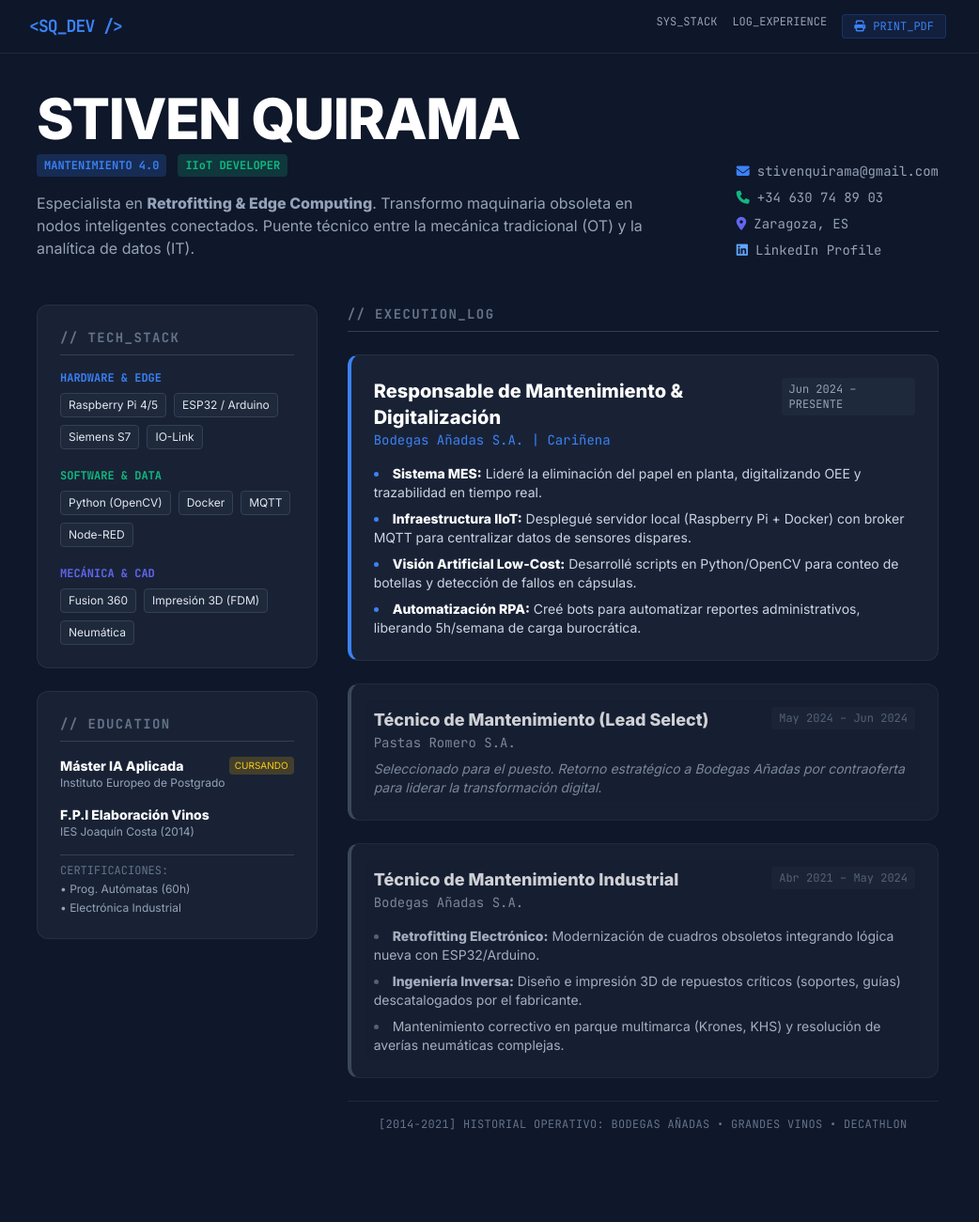
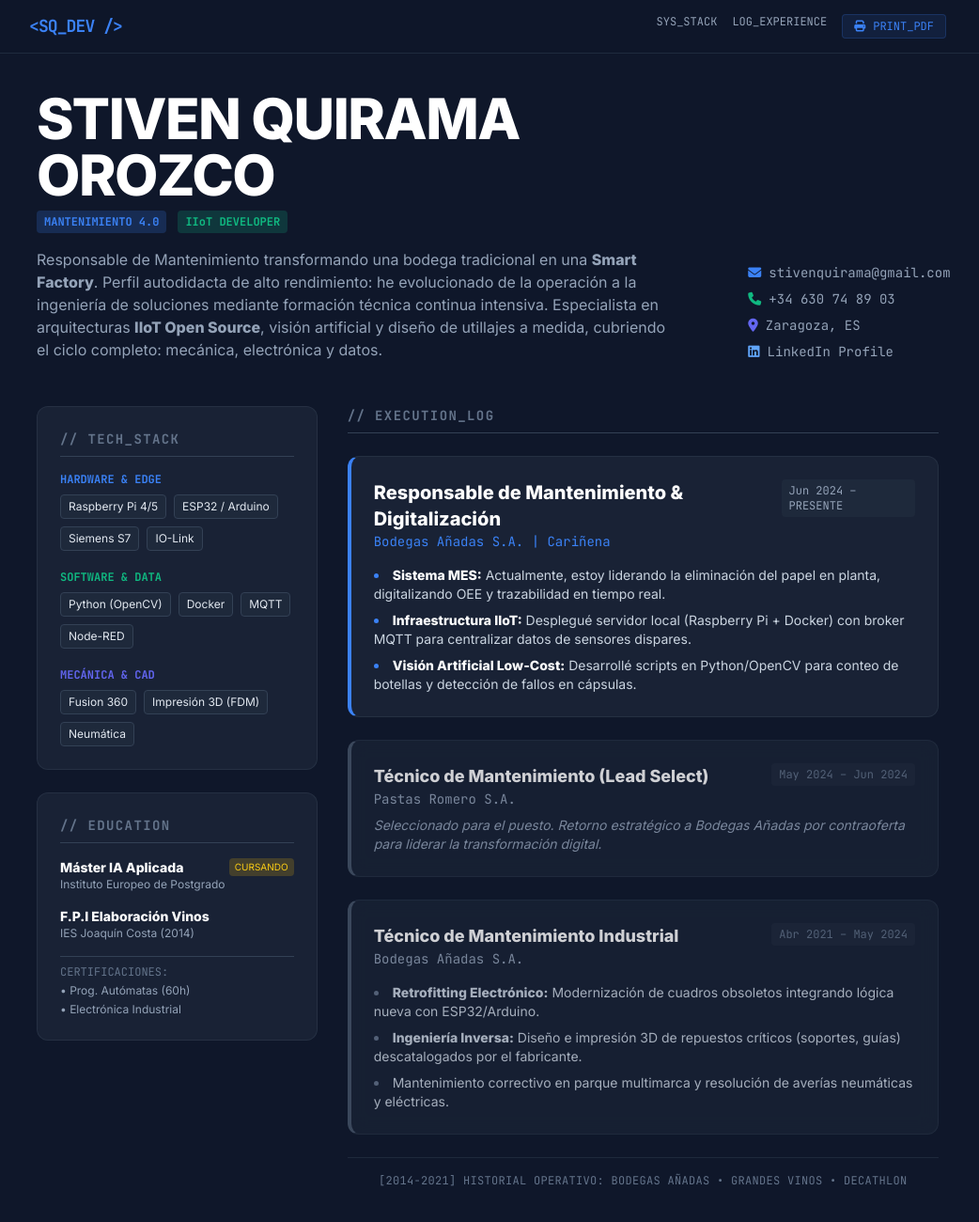
Before and after one commit to squirama/tu-usuario.github.io, a plain HTML site: page index.html in a window 1280 px wide. Shown: the whole page at 94% size, without its empty margins (121-1163 px from the left). Before the commit the page ends 1252 px from the top, so only its background shows below. Drawn offline with nearby package versions, Linux system fonts and the light colour scheme.

Commit message:
Update index.html

```diff
--- a/index.html
+++ b/index.html
@@ -75,14 +75,14 @@
             <div class="flex flex-col md:flex-row justify-between items-start md:items-end gap-6">
                 <div>
                     <h1 class="text-4xl md:text-6xl font-black tracking-tight text-white mb-2 print:text-black">
-                        STIVEN QUIRAMA
+                        STIVEN QUIRAMA OROZCO
                     </h1>
                     <div class="flex items-center gap-3 mb-4">
                         <span class="px-2 py-1 bg-tech-blue/20 text-tech-blue text-xs font-mono font-bold rounded print:bg-gray-200 print:text-black">MANTENIMIENTO 4.0</span>
                         <span class="px-2 py-1 bg-tech-green/20 text-tech-green text-xs font-mono font-bold rounded print:bg-gray-200 print:text-black">IIoT DEVELOPER</span>
                     </div>
                     <p class="text-slate-400 max-w-2xl text-sm md:text-base leading-relaxed print:text-gray-700">
-                        Especialista en <strong>Retrofitting & Edge Computing</strong>. Transformo maquinaria obsoleta en nodos inteligentes conectados. Puente técnico entre la mecánica tradicional (OT) y la analítica de datos (IT).
+                        Responsable de Mantenimiento transformando una bodega tradicional en una <strong>Smart Factory</strong>. Perfil autodidacta de alto rendimiento: he evolucionado de la operación a la ingeniería de soluciones mediante formación técnica continua intensiva. Especialista en arquitecturas <strong>IIoT Open Source</strong>, visión artificial y diseño de utillajes a medida, cubriendo el ciclo completo: mecánica, electrónica y datos.
                     </p>
                 </div>
 
@@ -193,10 +193,10 @@
                         <span class="text-xs font-mono text-slate-400 bg-dark-800 px-2 py-1 rounded print:bg-white print:text-black print:border print:border-black">Jun 2024 – PRESENTE</span>
                     </div>
                     <ul class="mt-4 space-y-2 text-sm text-slate-300 list-disc list-inside marker:text-tech-blue print:text-gray-800 print:marker:text-black">
-                        <li><strong class="text-white print:text-black">Sistema MES:</strong> Lideré la eliminación del papel en planta, digitalizando OEE y trazabilidad en tiempo real.</li>
+                        <li><strong class="text-white print:text-black">Sistema MES:</strong> Actualmente, estoy liderando la eliminación del papel en planta, digitalizando OEE y trazabilidad en tiempo real.</li>
                         <li><strong class="text-white print:text-black">Infraestructura IIoT:</strong> Desplegué servidor local (Raspberry Pi + Docker) con broker MQTT para centralizar datos de sensores dispares.</li>
                         <li><strong class="text-white print:text-black">Visión Artificial Low-Cost:</strong> Desarrollé scripts en Python/OpenCV para conteo de botellas y detección de fallos en cápsulas.</li>
-                        <li><strong class="text-white print:text-black">Automatización RPA:</strong> Creé bots para automatizar reportes administrativos, liberando 5h/semana de carga burocrática.</li>
+
                     </ul>
                 </article>
 
@@ -226,7 +226,7 @@
                     <ul class="mt-4 space-y-2 text-sm text-slate-300 list-disc list-inside marker:text-slate-500 print:text-gray-800 print:marker:text-black">
                         <li><strong>Retrofitting Electrónico:</strong> Modernización de cuadros obsoletos integrando lógica nueva con ESP32/Arduino.</li>
                         <li><strong>Ingeniería Inversa:</strong> Diseño e impresión 3D de repuestos críticos (soportes, guías) descatalogados por el fabricante.</li>
-                        <li>Mantenimiento correctivo en parque multimarca (Krones, KHS) y resolución de averías neumáticas complejas.</li>
+                        <li>Mantenimiento correctivo en parque multimarca y resolución de averías neumáticas y eléctricas.</li>
                     </ul>
                 </article>
 
```
